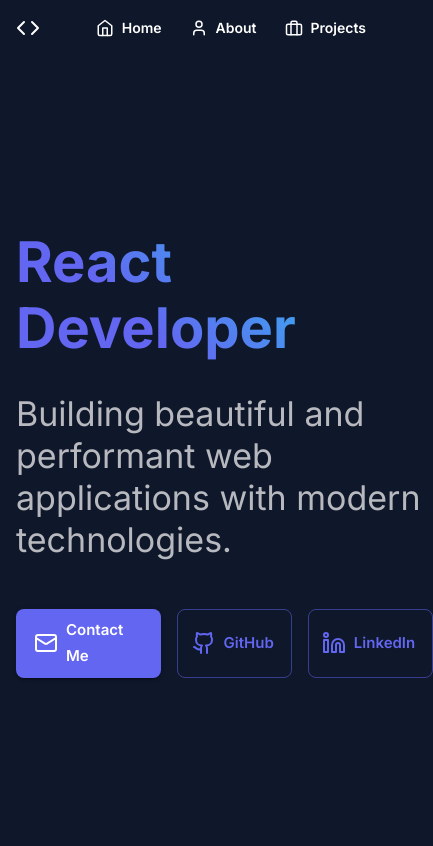
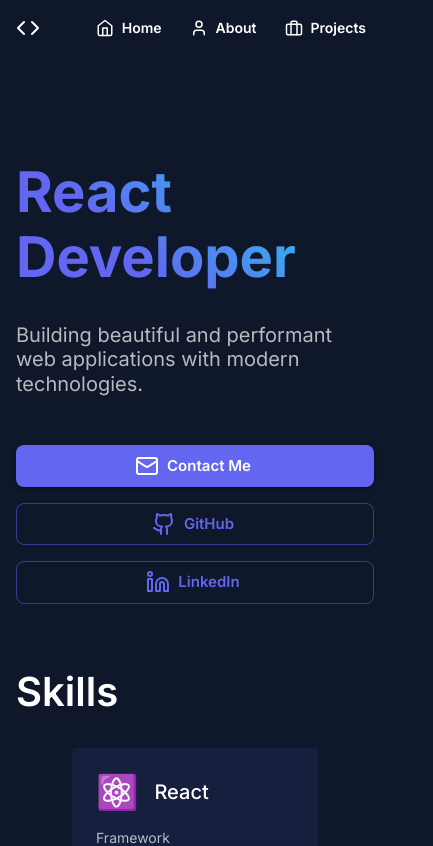
Before and after one commit to TomaszBielicki/portfolio, a React (Vite) app: page / in a window 390 px wide. Shown: the top 846 px of the page, 433 px wide, since content can reach past the window. Built offline with nearby package versions, Linux system fonts and the light colour scheme.

Commit message:
custom responsiviti on hero section

```diff
--- a/src/components/Hero/Hero.tsx
+++ b/src/components/Hero/Hero.tsx
@@ -1,19 +1,18 @@
-import React from 'react';
-import { Box, Typography, Button, Container } from '@mui/material';
-import { motion } from 'framer-motion';
-import { Github, Linkedin, Mail } from 'lucide-react';
-import { HeroIcon } from './HeroIcon';
+import React from "react";
+import { Box, Typography, Button, Container } from "@mui/material";
+import { motion } from "framer-motion";
+import { Github, Linkedin, Mail } from "lucide-react";
+import { HeroIcon } from "./HeroIcon";
 
 export const Hero = () => {
   return (
     <Container>
       <Box
         sx={{
-          minHeight: '100vh',
-          display: 'flex',
-          alignItems: 'center',
-          gap: 8,
-          pt: 8,
+          minHeight: { md: "100vh" },
+          display: "flex",
+          alignItems: "center",
+          pt: { xs: 20, sm: 20 },
         }}
       >
         <Box
@@ -23,8 +22,8 @@ export const Hero = () => {
           transition={{ duration: 0.8 }}
           sx={{
             flex: 1,
-            display: 'flex',
-            flexDirection: 'column',
+            display: "flex",
+            flexDirection: "column",
             gap: 4,
           }}
         >
@@ -32,17 +31,29 @@ export const Hero = () => {
             variant="h1"
             component={motion.h1}
             sx={{
-              background: 'linear-gradient(45deg, #6366f1 30%, #22d3ee 90%)',
-              WebkitBackgroundClip: 'text',
-              WebkitTextFillColor: 'transparent',
+              background: "linear-gradient(45deg, #6366f1 30%, #22d3ee 90%)",
+              WebkitBackgroundClip: "text",
+              WebkitTextFillColor: "transparent",
             }}
           >
             React Developer
           </Typography>
-          <Typography variant="h4" color="text.secondary" sx={{ maxWidth: '600px' }}>
-            Building beautiful and performant web applications with modern technologies.
+          <Typography
+            variant="h4"
+            color="text.secondary"
+            sx={{ maxWidth: "600px", fontSize: { xs: "20px", sm: "20px" } }}
+          >
+            Building beautiful and performant web applications with modern
+            technologies.
           </Typography>
-          <Box sx={{ display: 'flex', gap: 2, mt: 2 }}>
+          <Box
+            sx={{
+              display: "flex",
+              gap: 2,
+              mt: 2,
+              flexDirection: { xs: "column", sm: "row" },
+            }}
+          >
             <Button
               variant="contained"
               size="large"
@@ -76,7 +87,11 @@ export const Hero = () => {
           initial={{ opacity: 0, x: 50 }}
           animate={{ opacity: 1, x: 0 }}
           transition={{ duration: 0.8 }}
-          sx={{ flex: 1, display: { xs: 'none', md: 'flex' }, justifyContent: 'center' }}
+          sx={{
+            flex: 1,
+            display: { xs: "none", md: "flex" },
+            justifyContent: "center",
+          }}
         >
           <HeroIcon />
         </Box>
```
